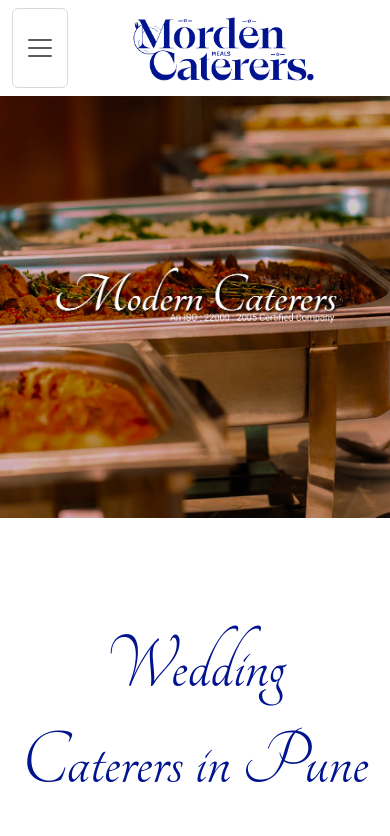
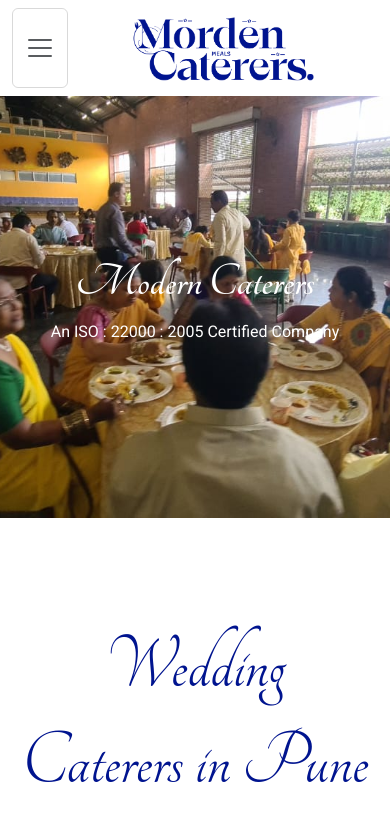
Before and after one commit to sapatevaibhav/modern-meals, a React (Vite) app: page / in a window 390 px wide. Shown: the top 836 px of the page. Built offline with nearby package versions, Linux system fonts and the light colour scheme; the HTML template or start-up script is replaced by a standard one; a web font is replaced by a local one.

Commit message:
changed bg image at hero section

```diff
--- a/src/components/CateringBanner.css
+++ b/src/components/CateringBanner.css
@@ -1,5 +1,6 @@
+
 .banner {
-  background-image: url('/background.png');
+  background-image: url('/gellery/long_image2.png');
   background-size: cover;
   background-position: center;
   height: 100vh;
@@ -7,11 +8,33 @@
   justify-content: center;
   align-items: center;
   position: relative;
+  text-align: center;
+}
+
+.banner-text {
+  color: white;
+}
+
+.main-title {
+  font-family: 'Tangerine', cursive;
+  font-size: 7rem;
+  font-weight: 700;
+}
+
+.subtitle {
+  font-family: 'Roboto', sans-serif;
+  font-size: 1.3rem;
 }
 
 @media (max-width: 1200px) {
   .banner {
     background-size: auto 100%;
+  }
+  .main-title {
+    font-size: 5rem;
+  }
+  .subtitle {
+    font-size: 1.3rem;
   }
 }
 
@@ -20,6 +43,12 @@
     height: 70vh;
     background-size: auto 100%;
   }
+  .main-title {
+    font-size: 4rem;
+  }
+  .subtitle {
+    font-size: 1.2rem;
+  }
 }
 
 @media (max-width: 480px) {
@@ -27,4 +56,10 @@
     height: 50vh;
     background-size: auto 100%;
   }
+  .main-title {
+    font-size: 3rem;
+  }
+  .subtitle {
+    font-size: 1rem;
+  }
 }
--- a/src/components/CateringBanner.jsx
+++ b/src/components/CateringBanner.jsx
@@ -4,6 +4,10 @@
 const CateringBanner = () => {
   return (
     <div className="banner">
+      <div className="banner-text">
+        <h1 className="main-title">Modern Caterers</h1>
+        <p className="subtitle">An ISO : 22000 : 2005 Certified Company</p>
+      </div>
     </div>
   );
 };
--- a/src/pages/AboutUsPage.jsx
+++ b/src/pages/AboutUsPage.jsx
@@ -1,6 +1,7 @@
 import React from "react";
 import "./AboutUsPage.css";
 import ImageLayout from "./ImageLayout";
+import { Link } from "react-router-dom";
 
 export default function AboutUsPage() {
   return (
@@ -10,17 +11,36 @@
           <p className="center-text">About us</p>
           <h2 className="custom-headings">Who We Are</h2>
           <p className="des-text custom-para">
-            At Modern Meal Caterers, we are passionate about creating extraordinary culinary experiences that make every event unforgettable. Based in Pune, we have earned a reputation for excellence in the catering industry by combining fresh, high-quality ingredients with innovative recipes and elegant presentations. Our team of experienced chefs, event planners, and service staff work tirelessly to ensure that every detail of your event is handled with the utmost care and professionalism.
+            At Modern Meal Caterers, we are passionate about creating
+            extraordinary culinary experiences that make every event
+            unforgettable. Based in Pune, we have earned a reputation for
+            excellence in the catering industry by combining fresh, high-quality
+            ingredients with innovative recipes and elegant presentations. Our
+            team of experienced chefs, event planners, and service staff work
+            tirelessly to ensure that every detail of your event is handled with
+            the utmost care and professionalism.
           </p>
           <p className="des-text custom-para">
-            Whether you’re planning a corporate event, a lavish wedding, or an intimate gathering, we bring the same level of dedication and creativity to every occasion. We believe that food is more than just a meal; it’s an experience that should delight the senses and bring people together. From the initial consultation to the final course, we are committed to making your vision a reality, delivering not just food, but memories that will last a lifetime.
+            Whether you’re planning a corporate event, a lavish wedding, or an
+            intimate gathering, we bring the same level of dedication and
+            creativity to every occasion. We believe that food is more than just
+            a meal; it’s an experience that should delight the senses and bring
+            people together. From the initial consultation to the final course,
+            we are committed to making your vision a reality, delivering not
+            just food, but memories that will last a lifetime.
           </p>
         </section>
         <section className="our-vision">
           <p className="center-text">Our Vision</p>
           <h2 className="custom-headings">To Create & Inspire</h2>
           <p className="des-text custom-para">
-            To become the leading catering service in Pune, known for transforming every event into a memorable experience through innovative cuisine, exceptional service, and a commitment to quality. We envision a future where Modern Meal Caterers is synonymous with excellence, creativity, and unparalleled customer satisfaction, setting the standard for culinary artistry in the catering industry.
+            To become the leading catering service in Pune, known for
+            transforming every event into a memorable experience through
+            innovative cuisine, exceptional service, and a commitment to
+            quality. We envision a future where Modern Meal Caterers is
+            synonymous with excellence, creativity, and unparalleled customer
+            satisfaction, setting the standard for culinary artistry in the
+            catering industry.
           </p>
         </section>
         <section className="team-photo">
@@ -33,9 +53,17 @@
           <h5 className="text-uppercase">Our Mission</h5>
           <h2 className="custom-headings">Creating Remarkable Experiences!</h2>
           <p className="custom-para">
-            Our mission is to craft unforgettable dining experiences that delight the senses and bring people together. We are dedicated to using the finest ingredients, offering personalized service, and continuously innovating our menus to meet and exceed our clients’ expectations. At Modern Meal Caterers, we strive to make every event, whether large or small, a reflection of our passion for excellence and our commitment to creating lasting memories.
+            Our mission is to craft unforgettable dining experiences that
+            delight the senses and bring people together. We are dedicated to
+            using the finest ingredients, offering personalized service, and
+            continuously innovating our menus to meet and exceed our clients’
+            expectations. At Modern Meal Caterers, we strive to make every
+            event, whether large or small, a reflection of our passion for
+            excellence and our commitment to creating lasting memories.
           </p>
-          <button className="btn btn-primary">Know More</button>
+          <Link to="/contact">
+            <button className="btn btn-primary">Know More</button>
+          </Link>
         </div>
         <ImageLayout />
       </div>
@@ -58,24 +86,24 @@
           <div className="col-md-4">
             <h2 className="sedanand">Assurance of the finest quality</h2>
             <p className="roboto custom-para">
-              If we dare to call ourselves Modern Caterers, we also strive
-              to make sure that all our clients are treated like royalty, and
-              they get that imperial taste in all aspects of our catering
-              services. We are able to achieve such high standards by strictly
-              adhering to the dictum of zero compromise on quality in every
-              single process of our operations.
+              If we dare to call ourselves Modern Caterers, we also strive to
+              make sure that all our clients are treated like royalty, and they
+              get that imperial taste in all aspects of our catering services.
+              We are able to achieve such high standards by strictly adhering to
+              the dictum of zero compromise on quality in every single process
+              of our operations.
             </p>
           </div>
           <div className="col-md-4">
             <h2 className="sedanand">Utmost consideration to finer points</h2>
             <p className="roboto custom-para">
-              We at Modern Caterers always believe in doing as our client
-              would ask us to do. We always take a larger perspective of things
-              while implementing the list of things to be done during a
-              function. But this doesn't mean that we miss the smaller details
-              in handling a large function. Every aspect of the event is looked
-              at both subjectively and objectively before giving the go-ahead
-              nod for the function.
+              We at Modern Caterers always believe in doing as our client would
+              ask us to do. We always take a larger perspective of things while
+              implementing the list of things to be done during a function. But
+              this doesn't mean that we miss the smaller details in handling a
+              large function. Every aspect of the event is looked at both
+              subjectively and objectively before giving the go-ahead nod for
+              the function.
             </p>
           </div>
         </div>
```
